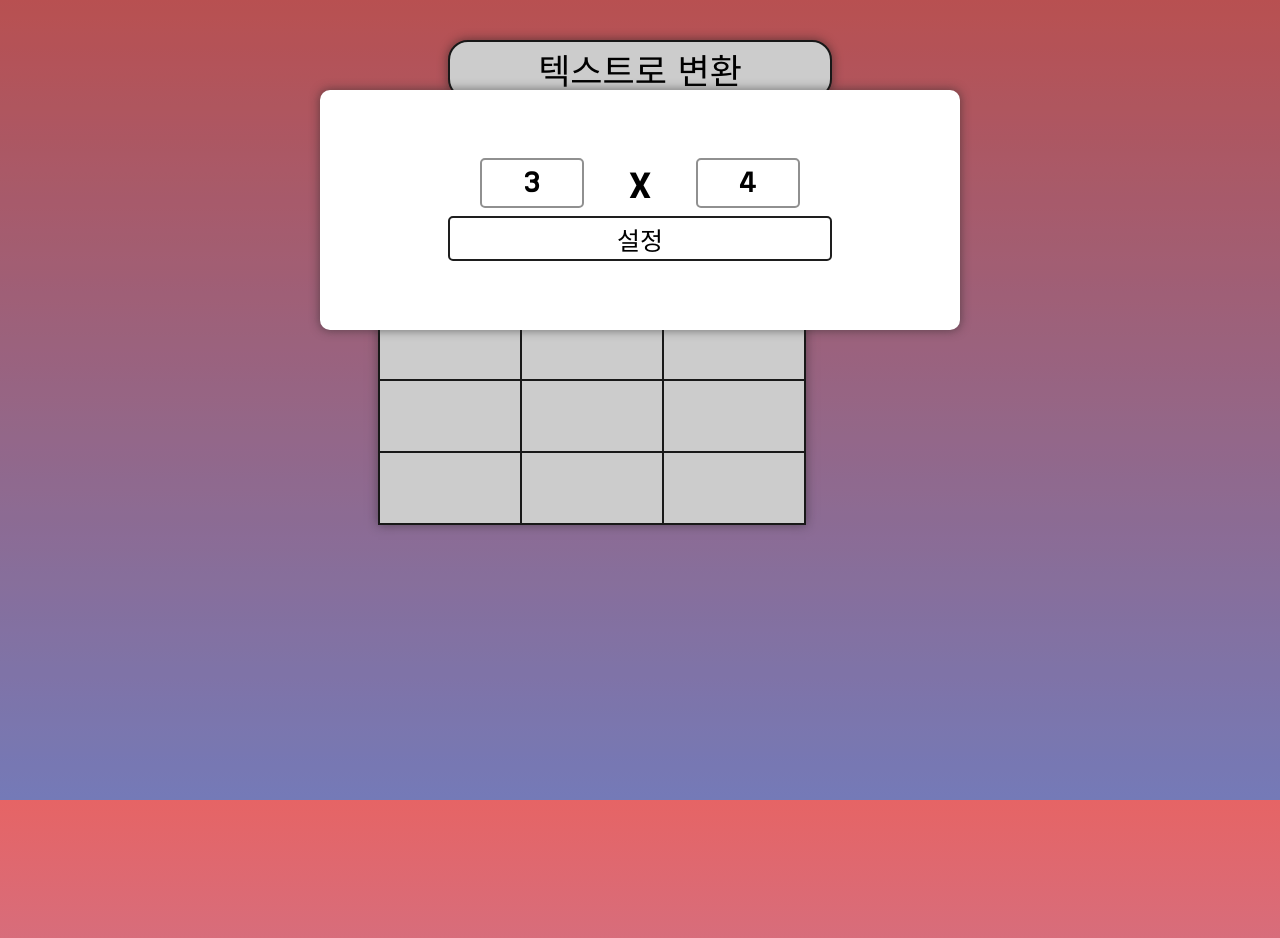
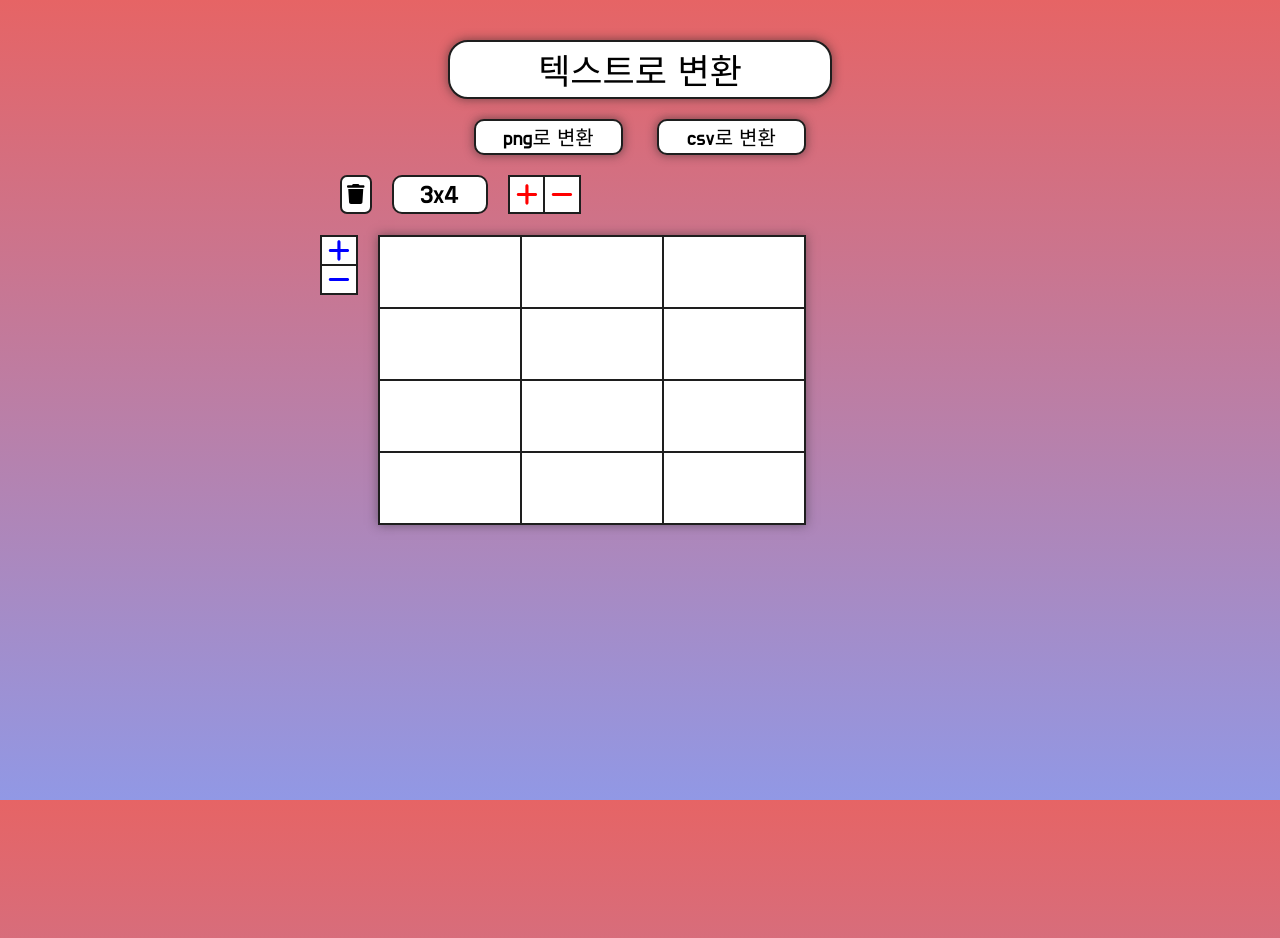
Before and after one commit to Barkshihun/table-to-text, a React (Vite) app: page / in a window 1280 px wide. Shown: the top 938 px of the page. Built offline with nearby package versions, Linux system fonts and the light colour scheme.

Commit message:
✨ Feat: TableSizeModal 기능 구현

```diff
--- a/src/components/Table.tsx
+++ b/src/components/Table.tsx
@@ -10,7 +10,7 @@ export let globalTableList: string[][] = [];
 function Table({ isTable, tableRef }: { isTable: boolean; tableRef: React.RefObject<HTMLTableElement> }) {
   const [cols, setCols] = useState(3);
   const [rows, setRows] = useState(4);
-  const [showTableSizeModal, setShowTableSizeModal] = useState(true);
+  const [showTableSizeModal, setShowTableSizeModal] = useState(false);
   const makeTableList = (): string[][] => {
     let tableList = new Array(rows);
     for (let row = 0; row < rows; row++) {
@@ -110,7 +110,7 @@ function Table({ isTable, tableRef }: { isTable: boolean; tableRef: React.RefObj
   }
   return (
     <>
-      {showTableSizeModal && <TableSizeModal cols={cols} rows={rows} />}
+      {showTableSizeModal && <TableSizeModal cols={cols} rows={rows} setCols={setCols} setRows={setRows} setShowTableSizeModal={setShowTableSizeModal} />}
       <div className={"table-system-wrapper"}>
         <div className={"top-container"}>
           <div className="btn btn--delete">
--- a/src/components/TableSizeModal.tsx
+++ b/src/components/TableSizeModal.tsx
@@ -1,15 +1,81 @@
-function TableSizeModal({ cols, rows }: { cols: number; rows: number }) {
+import React, { useRef, useEffect } from "react";
+
+function TableSizeModal({
+  cols,
+  rows,
+  setCols,
+  setRows,
+  setShowTableSizeModal,
+}: {
+  cols: number;
+  rows: number;
+  setCols: React.Dispatch<React.SetStateAction<number>>;
+  setRows: React.Dispatch<React.SetStateAction<number>>;
+  setShowTableSizeModal: React.Dispatch<React.SetStateAction<boolean>>;
+}) {
+  const colsInputRef = useRef<HTMLInputElement>(null);
+  const rowsInputRef = useRef<HTMLInputElement>(null);
+  const btnRef = useRef<HTMLButtonElement>(null);
+  const onTableSizeConfig = (event: React.FormEvent) => {
+    event.preventDefault();
+    const colsInput = colsInputRef.current as HTMLInputElement;
+    const rowssInput = rowsInputRef.current as HTMLInputElement;
+    const cols = parseInt(colsInput.value);
+    const rows = parseInt(rowssInput.value);
+    setCols(cols);
+    setRows(rows);
+    setShowTableSizeModal(false);
+  };
+  useEffect(() => {
+    colsInputRef.current?.focus();
+  }, []);
   return (
-    <div className="modal">
+    <div
+      className="modal"
+      onClick={(event) => {
+        const target = event.target as HTMLDivElement;
+        if (target.className === "modal") {
+          setShowTableSizeModal(false);
+        }
+      }}
+    >
       <div className="modal__content">
-        <div className="modal__table-size-wrapper">
+        <form className="modal__table-size-wrapper" onSubmit={onTableSizeConfig}>
           <div className="modal__input-container">
-            <input className="modal__input" type="number" value={cols} />
+            <input
+              className="modal__input"
+              type="number"
+              min={1}
+              step={1}
+              ref={colsInputRef}
+              defaultValue={cols}
+              onKeyDown={(event: React.KeyboardEvent) => {
+                if (event.key === "Tab" && event.shiftKey === true) {
+                  event.preventDefault();
+                  btnRef.current?.focus();
+                }
+              }}
+            />
             <span>x</span>
-            <input className="modal__input" type="number" value={rows} />
+            <input className="modal__input" type="number" min={1} step={1} ref={rowsInputRef} defaultValue={rows} />
           </div>
-          <button className="btn btn--table-size">설정</button>
-        </div>
+          <button
+            className="btn btn--table-size-config"
+            ref={btnRef}
+            onKeyDown={(event: React.KeyboardEvent) => {
+              if (event.key === "Tab") {
+                event.preventDefault();
+                if (event.shiftKey === true) {
+                  rowsInputRef.current?.focus();
+                  return;
+                }
+                colsInputRef.current?.focus();
+              }
+            }}
+          >
+            설정
+          </button>
+        </form>
       </div>
     </div>
   );
--- a/src/scss/Modal.scss
+++ b/src/scss/Modal.scss
@@ -59,19 +59,24 @@
   font-size: 30px;
   text-align: center;
   font-family: "Do Hyeon", sans-serif;
-  border: 2px solid rgb(144, 144, 144);
+  border: 2px solid $black;
   border-radius: 5px;
   &:hover {
     background-color: $hover;
     border: 2px solid $black;
   }
   &:focus {
-    border: 2px solid $black;
+    outline: 2px solid gray;
+    outline-offset: 2px;
   }
 }
-.btn--table-size {
+.btn--table-size-config {
   border: 2px solid $black;
   padding-top: 3px;
   border-radius: 5px;
   width: 60%;
+  &:focus {
+    outline: 2px solid gray;
+    outline-offset: 2px;
+  }
 }
```
